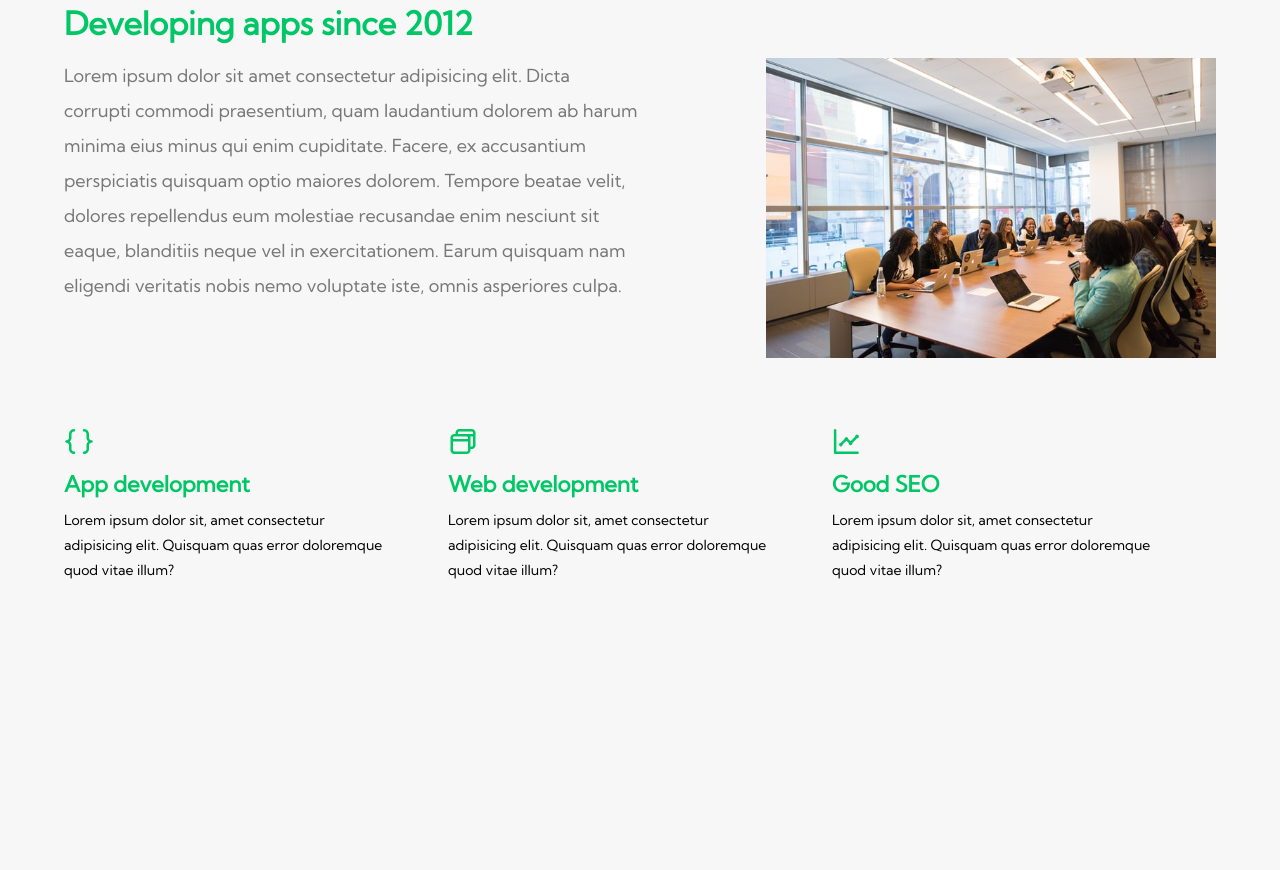
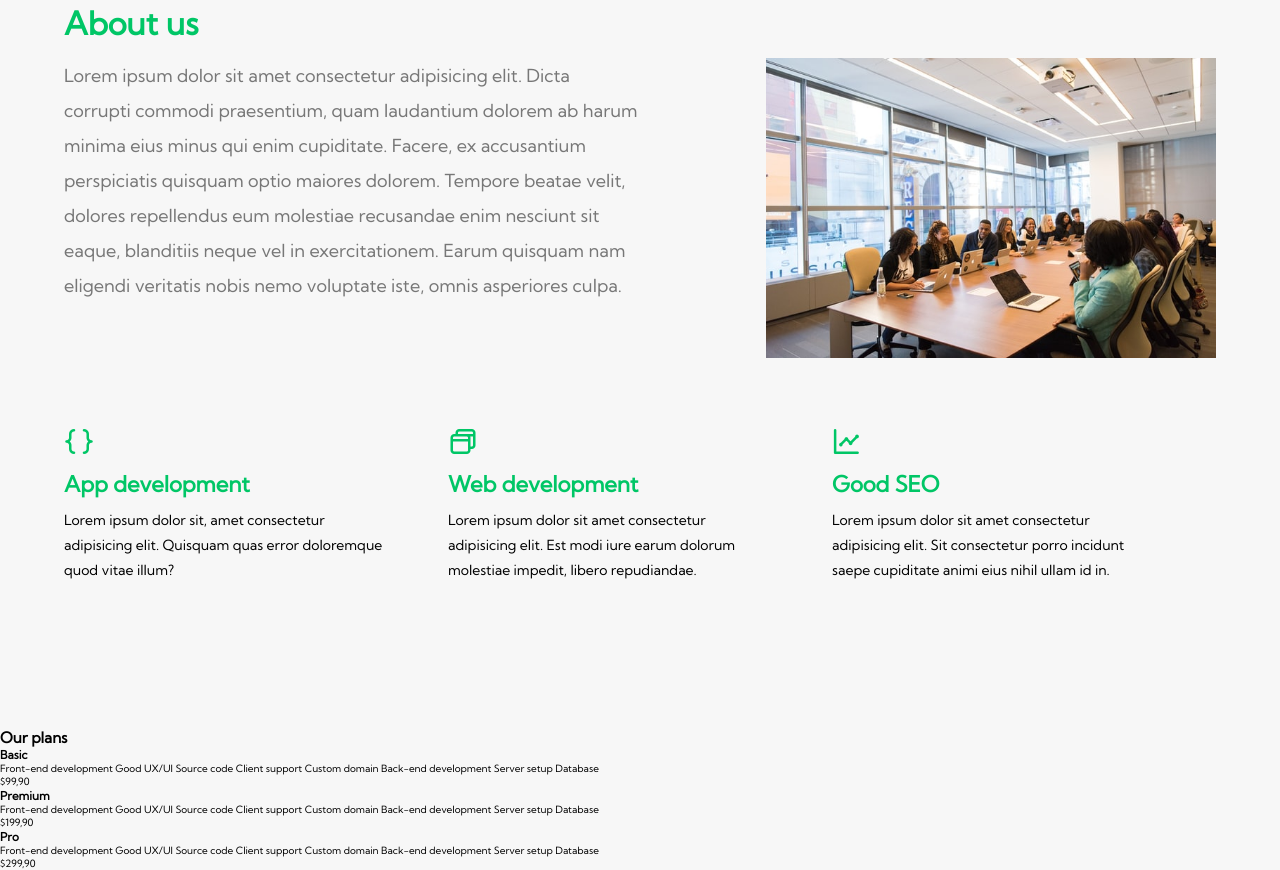
Before and after one commit to PauloBacelar/pixxel, a website: page index.html in a window 1280 px wide. Shown: the part 611-1481 px from the top of the page. Before the commit the page ends 1339 px from the top, so only its background shows below. Drawn offline with nearby package versions, Linux system fonts and the light colour scheme.

Commit message:
Created markup for pricing section

```diff
--- a/index.html
+++ b/index.html
@@ -20,8 +20,8 @@
       <div class="nav__menu" id="nav-menu">
         <ul>
           <li class="nav__link"><a href="#home">Home</a></li>
-          <li class="nav__link"><a href="#">About</a></li>
-          <li class="nav__link"><a href="#">Pricing</a></li>
+          <li class="nav__link"><a href="#about">About</a></li>
+          <li class="nav__link"><a href="#pricing">Pricing</a></li>
           <li class="nav__link"><a href="#">Contact</a></li>
         </ul>
       </div>
@@ -33,6 +33,7 @@
     </nav>
 
     <main>
+      <!-- Home section -->
       <section class="home" id="home">
         <div class="home__left">
           <div class="home__text-box">
@@ -49,9 +50,10 @@
         </div>
       </section>
 
+      <!-- About section -->
       <section class="about" id="about">
         <div class="about__main">
-          <h2>Developing apps since 2012</h2>
+          <h2>About us</h2>
 
           <div class="about__main-boxes">
             <div class="about__main-box">
@@ -89,8 +91,8 @@
             <div class="about__box-text">
               <h3>Web development</h3>
               <p>
-                Lorem ipsum dolor sit, amet consectetur adipisicing elit.
-                Quisquam quas error doloremque quod vitae illum?
+                Lorem ipsum dolor sit amet consectetur adipisicing elit. Est
+                modi iure earum dolorum molestiae impedit, libero repudiandae.
               </p>
             </div>
           </div>
@@ -100,10 +102,63 @@
             <div class="about__box-text">
               <h3>Good SEO</h3>
               <p>
-                Lorem ipsum dolor sit, amet consectetur adipisicing elit.
-                Quisquam quas error doloremque quod vitae illum?
+                Lorem ipsum dolor sit amet consectetur adipisicing elit. Sit
+                consectetur porro incidunt saepe cupiditate animi eius nihil
+                ullam id in.
               </p>
             </div>
+          </div>
+        </div>
+      </section>
+
+      <!-- Pricing section -->
+      <section class="pricing" id="pricing">
+        <h2>Our plans</h2>
+        <div class="pricing__cards">
+          <div class="pricing__card pricing__card--1">
+            <h3>Basic</h3>
+            <ul>
+              <li>Front-end development</li>
+              <li>Good UX/UI</li>
+              <li>Source code</li>
+              <li class="u-strikethrough">Client support</li>
+              <li class="u-strikethrough">Custom domain</li>
+              <li class="u-strikethrough">Back-end development</li>
+              <li class="u-strikethrough">Server setup</li>
+              <li class="u-strikethrough">Database</li>
+            </ul>
+
+            <a href="#" class="pricing__button">$99,90</a>
+          </div>
+          <div class="pricing__card pricing__card--2">
+            <h3>Premium</h3>
+            <ul>
+              <li>Front-end development</li>
+              <li>Good UX/UI</li>
+              <li>Source code</li>
+              <li>Client support</li>
+              <li>Custom domain</li>
+              <li class="u-strikethrough">Back-end development</li>
+              <li class="u-strikethrough">Server setup</li>
+              <li class="u-strikethrough">Database</li>
+            </ul>
+
+            <a href="#" class="pricing__button">$199,90</a>
+          </div>
+          <div class="pricing__card pricing__card--3">
+            <h3>Pro</h3>
+            <ul>
+              <li>Front-end development</li>
+              <li>Good UX/UI</li>
+              <li>Source code</li>
+              <li>Client support</li>
+              <li>Custom domain</li>
+              <li>Back-end development</li>
+              <li>Server setup</li>
+              <li>Database</li>
+            </ul>
+
+            <a href="#" class="pricing__button">$299,90</a>
           </div>
         </div>
       </section>
```
